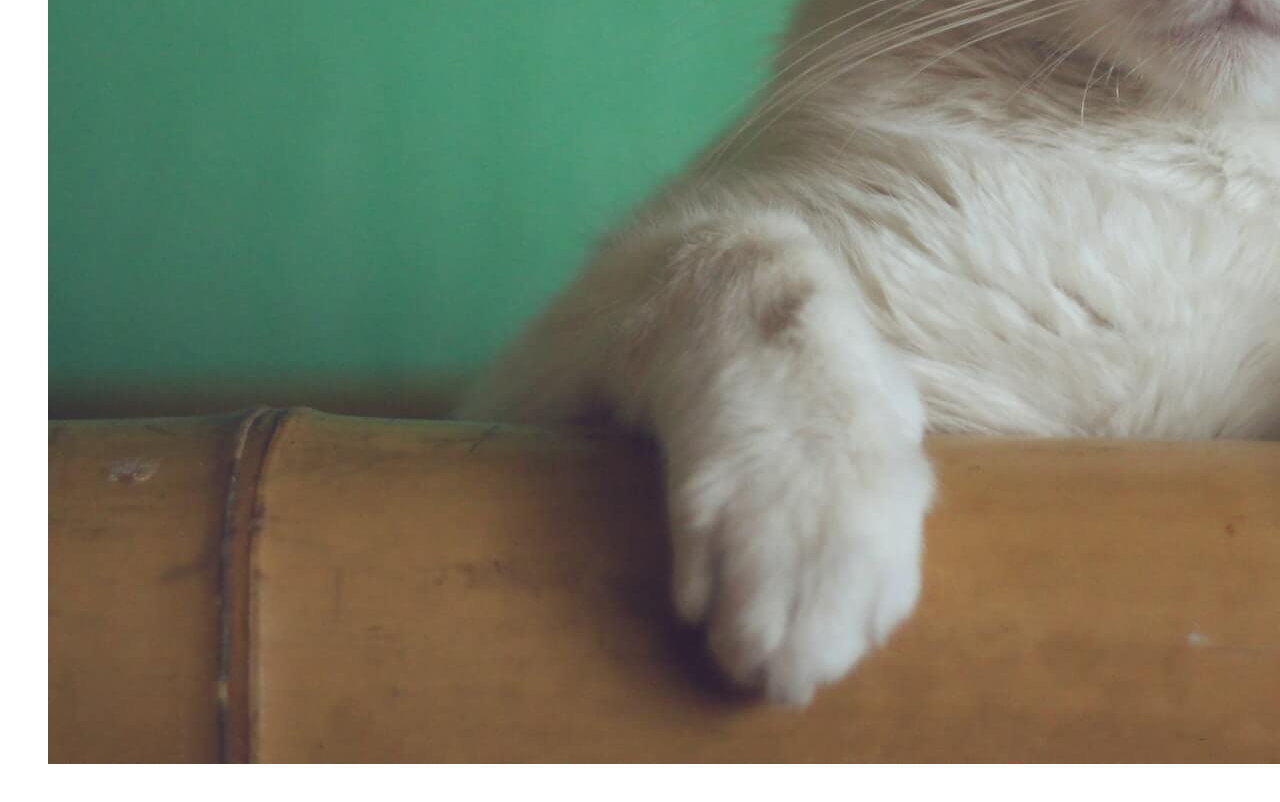
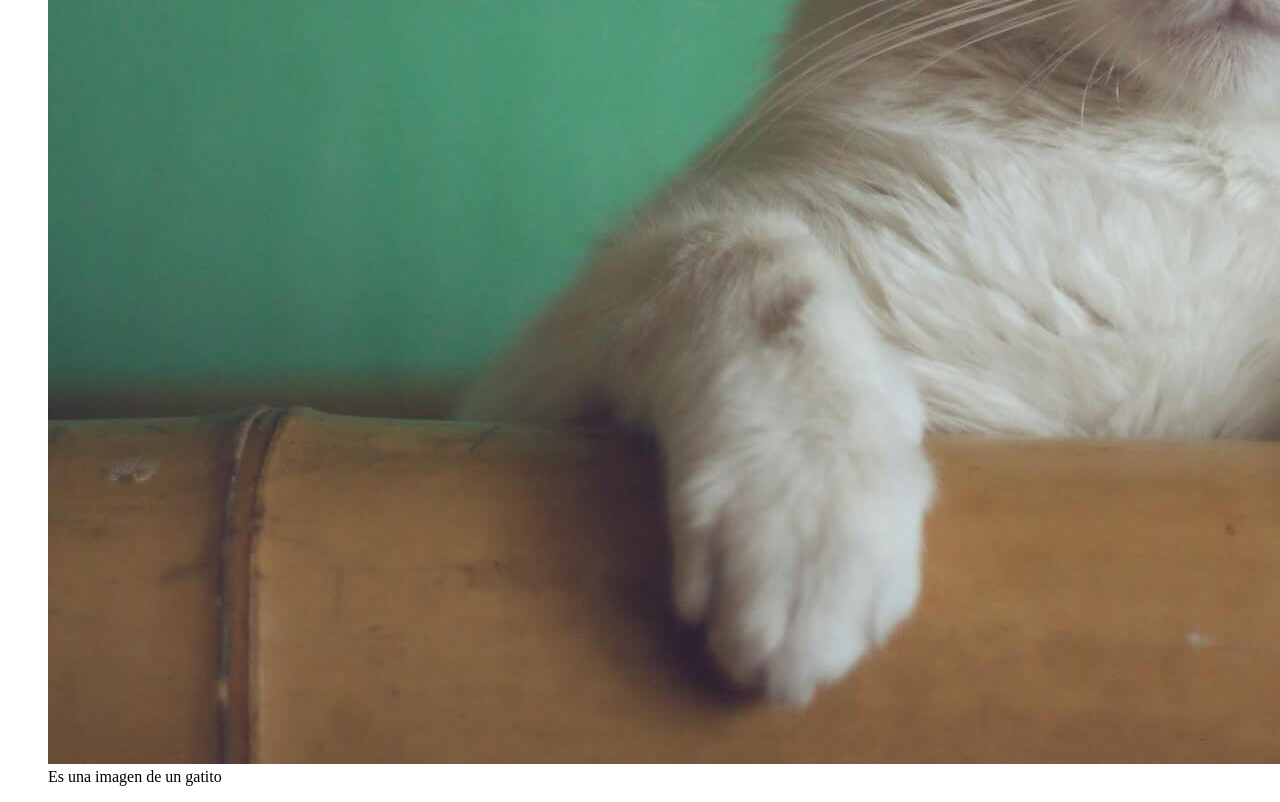
Before and after one commit to terranigmark/curso-definitivo-html-css-platzi, a plain HTML site: page claseImg/index.html in a window 1280 px wide. Shown: the part 903-1705 px from the top of the page. Drawn offline with Linux system fonts and the light colour scheme.

Commit message:
Figure and figcaption tags added

```diff
--- a/claseImg/index.html
+++ b/claseImg/index.html
@@ -10,6 +10,7 @@
       <section>
         <figure>
           <img src="./pics/image001.jpg" alt="Es una imagen de un gatito" />
+          <figcaption>Es una imagen de un gatito</figcaption>
         </figure>
       </section>
     </main>
```
